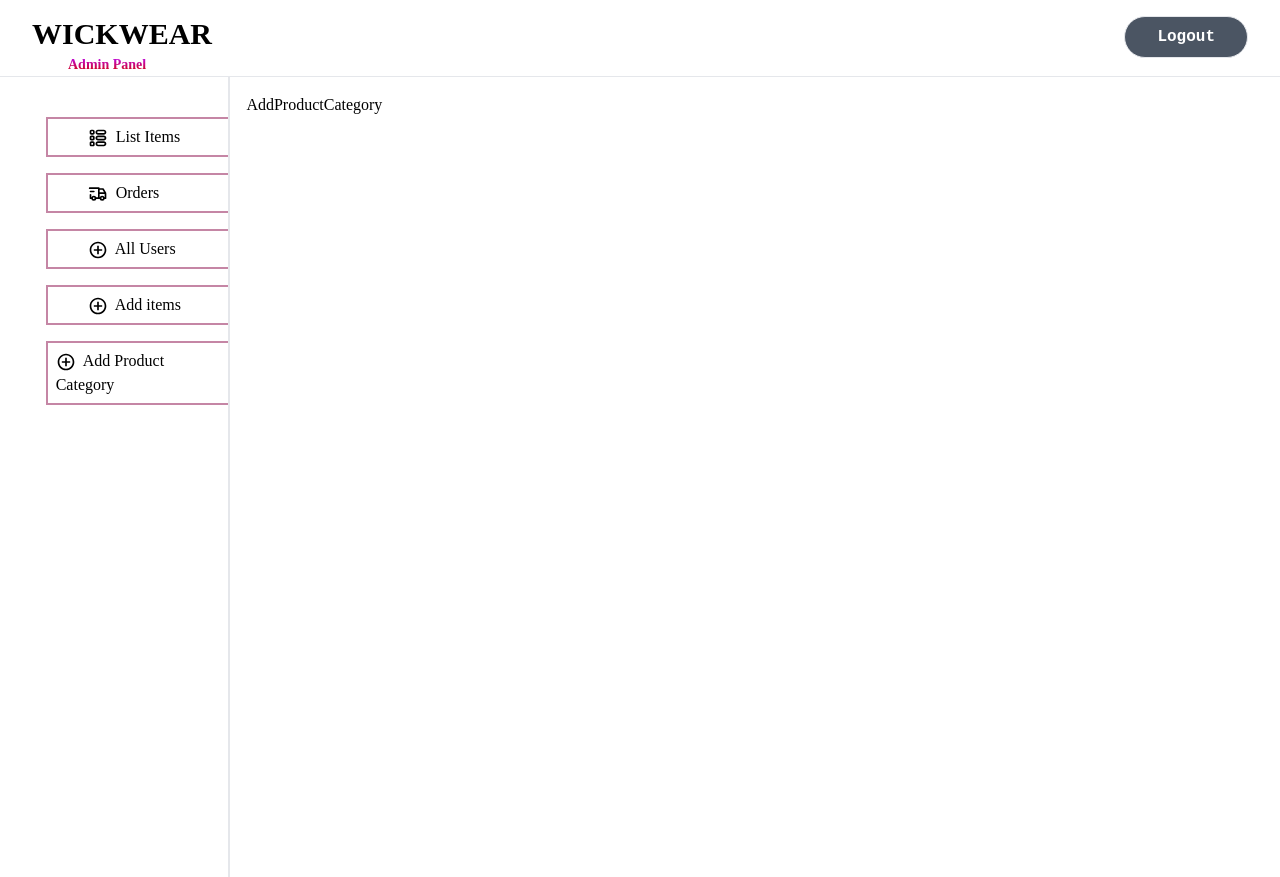
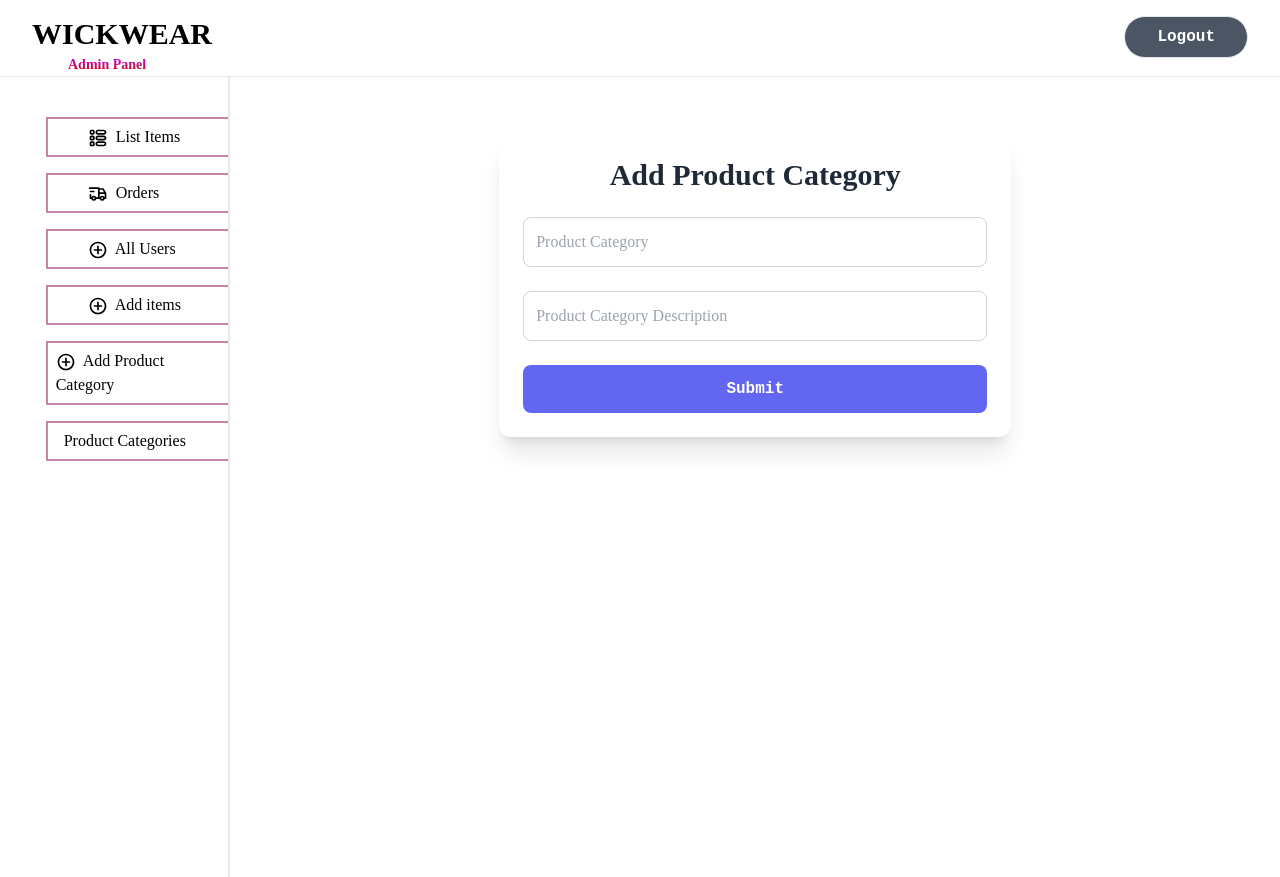
Before and after one commit to Animish2002/ClothingBrand-Frontend, a React (Vite) app: page /admin/addProductCategory in a window 1280 px wide. Built offline with nearby package versions, Linux system fonts and the light colour scheme; sample sign-in values are in the browser's storage.

Commit message:
new changes

```diff
--- a/src/App.jsx
+++ b/src/App.jsx
@@ -23,7 +23,7 @@ import AddProductCategory from "./Pages/Admin/AddProductCategory.jsx";
 import AdminDashboard from "./Pages/Admin/AdminDashboard.jsx";
 import Layout from "./Components/Layout/Layout.jsx";
 import ProtectedRoute from "./utils/ProtectedRoute.jsx";
-
+import ProdCategoryListing from "./Pages/Admin/ProdCategoryListing.jsx";
 
 function App() {
   return (
@@ -54,6 +54,7 @@ function App() {
             <Route path="orders" element={<Order />} />
             <Route path="allUsers" element={<AllUserList />} />
             <Route path="addProductCategory" element={<AddProductCategory />} />
+            <Route path="prodCategories" element={<ProdCategoryListing />} />
           </Route>
 
           {/* User Pages */}
--- a/src/Pages/Admin/AddProductCategory.jsx
+++ b/src/Pages/Admin/AddProductCategory.jsx
@@ -1,9 +1,92 @@
-import React from 'react'
+import React, { useState } from "react";
+import axios from "axios";
+import { ToastContainer, toast, Flip } from "react-toastify";
+import "react-toastify/dist/ReactToastify.css";
 
 const AddProductCategory = () => {
+  const [categoryData, setCategoryData] = useState({
+    categoryName: "",
+    categoryDescription: "",
+  });
+
+  const handleChange = (e) => {
+    setCategoryData({ ...categoryData, [e.target.name]: e.target.value });
+  };
+
+  const handleSubmit = async (e) => {
+    e.preventDefault();
+    try {
+      const token = localStorage.getItem("authToken");
+      const response = await axios.post(
+        `${import.meta.env.VITE_API_URL}/products/category/addProductCategory`,
+        categoryData,
+        {
+          headers: {
+            Authorization: `${token}`,
+            "Content-Type": "application/json",
+          },
+        }
+      );
+      toast.success("Product Category added successfully!", {
+        position: "top-right",
+        autoClose: 3000,
+        hideProgressBar: true,
+        closeOnClick: true,
+        pauseOnHover: true,
+        draggable: true,
+        theme: "colored",
+        transition: Flip,
+      });
+
+    } catch (error) {
+      toast.error("Failed to add Product Category. Please try again.", {
+        position: "top-right",
+        autoClose: 3000,
+        hideProgressBar: true,
+        closeOnClick: true,
+        pauseOnHover: true,
+        draggable: true,
+        theme: "colored",
+        transition: Flip,
+      });
+      console.error("Error:", error.response?.data || error.message);
+    }
+  };
+
   return (
-    <div>AddProductCategory</div>
-  )
-}
+    <div className="flex justify-center mt-10">
+      <div className="p-6 bg-white rounded-xl shadow-xl max-w-lg w-full">
+        <h1 className="text-3xl font-bold text-gray-800 mb-6 text-center">
+          Add Product Category
+        </h1>
+        <form onSubmit={handleSubmit} className="space-y-6">
+          <input
+            type="text"
+            name="categoryName"
+            placeholder="Product Category"
+            onChange={handleChange}
+            value={categoryData.categoryName}
+            className="w-full p-3 border border-gray-300 rounded-lg"
+          />
+          <input
+            type="text"
+            name="categoryDescription"
+            placeholder="Product Category Description"
+            onChange={handleChange}
+            value={categoryData.categoryDescription}
+            className="w-full p-3 border border-gray-300 rounded-lg"
+          />
+          <button
+            type="submit"
+            className="w-full bg-indigo-500 text-white p-3 rounded-lg hover:bg-indigo-600"
+          >
+            Submit
+          </button>
+        </form>
+      </div>
+      <ToastContainer />
+    </div>
+  );
+};
 
-export default AddProductCategory
+export default AddProductCategory;
--- a/src/Pages/Admin/AdminDashboard.jsx
+++ b/src/Pages/Admin/AdminDashboard.jsx
@@ -6,7 +6,6 @@ import { Link } from "react-router-dom";
 import { MdAddCircleOutline } from "react-icons/md";
 import { TiThListOutline } from "react-icons/ti";
 import { TbTruckDelivery } from "react-icons/tb";
-
 
 const AdminDashboard = () => {
   return (
@@ -50,6 +49,11 @@ const AdminDashboard = () => {
                   &nbsp; Add Product Category
                 </li>
               </Link>
+              <Link to="prodCategories">
+                <li className="py-1.5 px-2 border-t-2 border-b-2 border-l-2 border-[#c586a5] hover:bg-[#ffebf5]">
+                  &nbsp; Product Categories
+                </li>
+              </Link>
             </ul>
           </div>
         </div>
--- /dev/null
+++ b/src/Pages/Admin/ProdCategoryListing.jsx
@@ -0,0 +1,70 @@
+import React, { useEffect, useState } from "react";
+import axios from "axios";
+
+const ProdCategoryListing = () => {
+  const [prodCategory, setProdCategory] = useState([]);
+
+  const fetchProdCategory = async () => {
+    try {
+      const token = localStorage.getItem("authToken");
+      const response = await axios.get(
+        `${import.meta.env.VITE_API_URL}/products/category/ProductCategory`,
+        {
+          headers: {
+            Authorization: ` ${token}`, // Ensure the token is prefixed with 'Bearer'
+          },
+        }
+      );
+      if (response.data && response.data.data) {
+        setProdCategory(response.data.data);
+      }
+    } catch (error) {
+      console.error("Error fetching category data:", error);
+    }
+  };
+
+  useEffect(() => {
+    fetchProdCategory();
+  }, []);
+
+  return (
+    <div>
+      <h1 className="text-[22px] font-semibold py-4 px-10">Product Category List</h1>
+      <div className="relative overflow-x-auto shadow-md sm:rounded-xl px-10">
+        <table className="w-full text-sm text-left rtl:text-right text-gray-800 ">
+          <thead className="text-xs text-grey-200 uppercase">
+            <tr>
+              <th scope="col" className="px-6 py-3">
+                Sr. No
+              </th>
+              <th scope="col" className="px-6 py-3">
+                Category Name
+              </th>
+              <th scope="col" className="px-6 py-3">
+                Decription
+              </th>
+            </tr>
+          </thead>
+          <tbody>
+            {prodCategory.map((category, index) => (
+              <tr key={category._id}>
+                <td className="px-6 py-4 font-medium text-gray-900 whitespace-nowrap ">
+                  {index + 1}
+                </td>
+                <td className="px-6 py-4 font-medium text-gray-900 whitespace-nowrap ">
+                  {category.categoryName}
+                </td>
+                <td className="px-6 py-4 font-medium text-gray-900 whitespace-nowrap ">
+                  {category.categoryDescription}
+                </td>
+
+              </tr>
+            ))}
+          </tbody>
+        </table>
+      </div>
+    </div>
+  );
+};
+
+export default ProdCategoryListing;
--- a/src/Pages/Admin/ProductForm.jsx
+++ b/src/Pages/Admin/ProductForm.jsx
@@ -2,7 +2,6 @@ import React, { useState, useEffect } from "react";
 import axios from "axios";
 import { ToastContainer, toast, Flip } from "react-toastify";
 import "react-toastify/dist/ReactToastify.css";
-import { IoIosArrowDropdown } from "react-icons/io";
 
 const ProductForm = () => {
   const [formData, setFormData] = useState({
@@ -46,7 +45,7 @@ const ProductForm = () => {
   };
 
   const [categories, setCategories] = useState([]);
-  const [dropdownOpen, setDropdownOpen] = useState(false);
+
 
   useEffect(() => {
     const fetchCategories = async () => {
@@ -179,8 +178,6 @@ const ProductForm = () => {
       );
     }
   };
-
-  console.log("Form Data:", formData);
 
   return (
     <>
@@ -327,6 +324,7 @@ const ProductForm = () => {
             >
               Reset
             </button>
+
           </form>
           <ToastContainer />
         </div>
--- a/src/Pages/LandingPage/ProductListing.jsx
+++ b/src/Pages/LandingPage/ProductListing.jsx
@@ -24,11 +24,14 @@ const ProductListing = () => {
     <div className="container mx-auto p-4">
       <div className="grid grid-cols-1 sm:grid-cols-2 lg:grid-cols-4 gap-6">
         {products.map((product, index) => (
-          <div key={index} className="w-[290px] h-[440px] cards-border flex flex-col">
+          <div
+            key={index}
+            className="w-[290px] h-[440px] cards-border flex flex-col"
+          >
             <div className="relative h-[378px] overflow-hidden group">
               <img
-                src={product.productImage[0].url}
-                alt={product.productImage.url}
+                src={product.productImage[0]?.url}  // Use optional chaining to handle undefined
+                alt={product.productName}  // Provide descriptive alt text
                 className="h-full w-full object-cover transition-transform duration-300 group-hover:scale-105"
               />
               <div className="absolute inset-0 bg-gray-200 opacity-0 group-hover:opacity-0 transition-opacity duration-300"></div>
```
